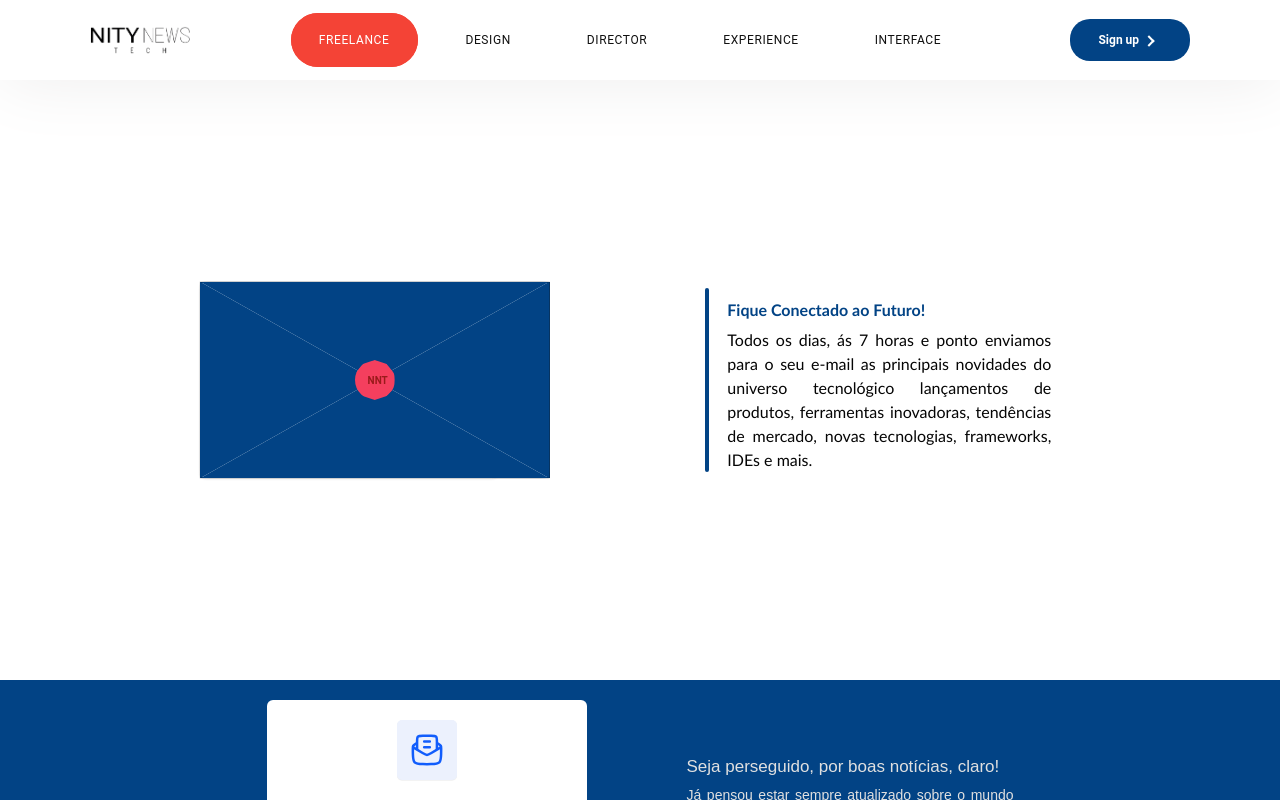
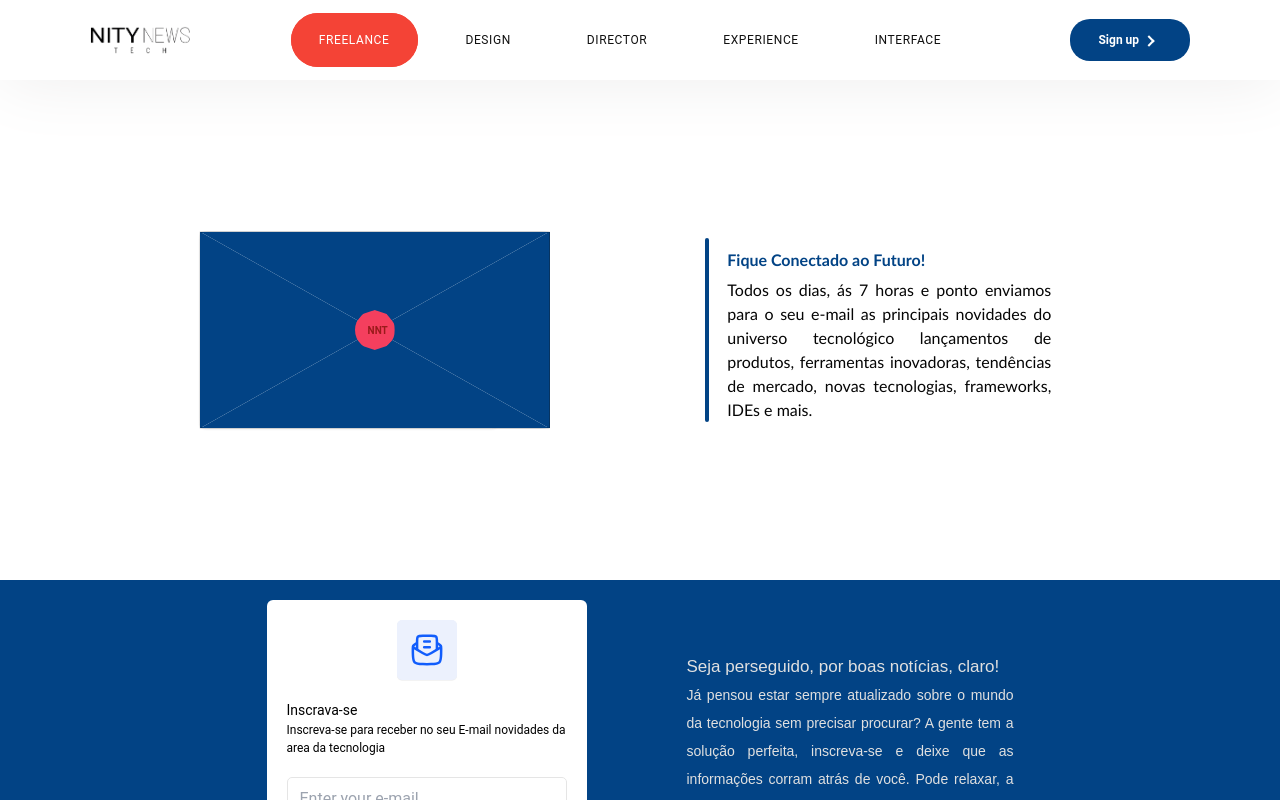
Before and after one commit to heltonsantos001/Site-NityNews-Tech, a React (Vite) app in the folder NityNewsTechFront/: page / in a window 1280 px wide. Shown: the top 800 px of the page. Built offline with nearby package versions, Linux system fonts and the light colour scheme.

Commit message:
ajuste height main

```diff
--- a/NityNewsTechFront/src/Components/Main/MainStyle.css
+++ b/NityNewsTechFront/src/Components/Main/MainStyle.css
@@ -3,7 +3,8 @@
     display: flex;
     justify-content: space-evenly;
     align-items: center;
-    height: 75vh;
+    height: 500px;
+    padding: 50px 0;
 }
 
 @media (max-width: 750px) {
```
